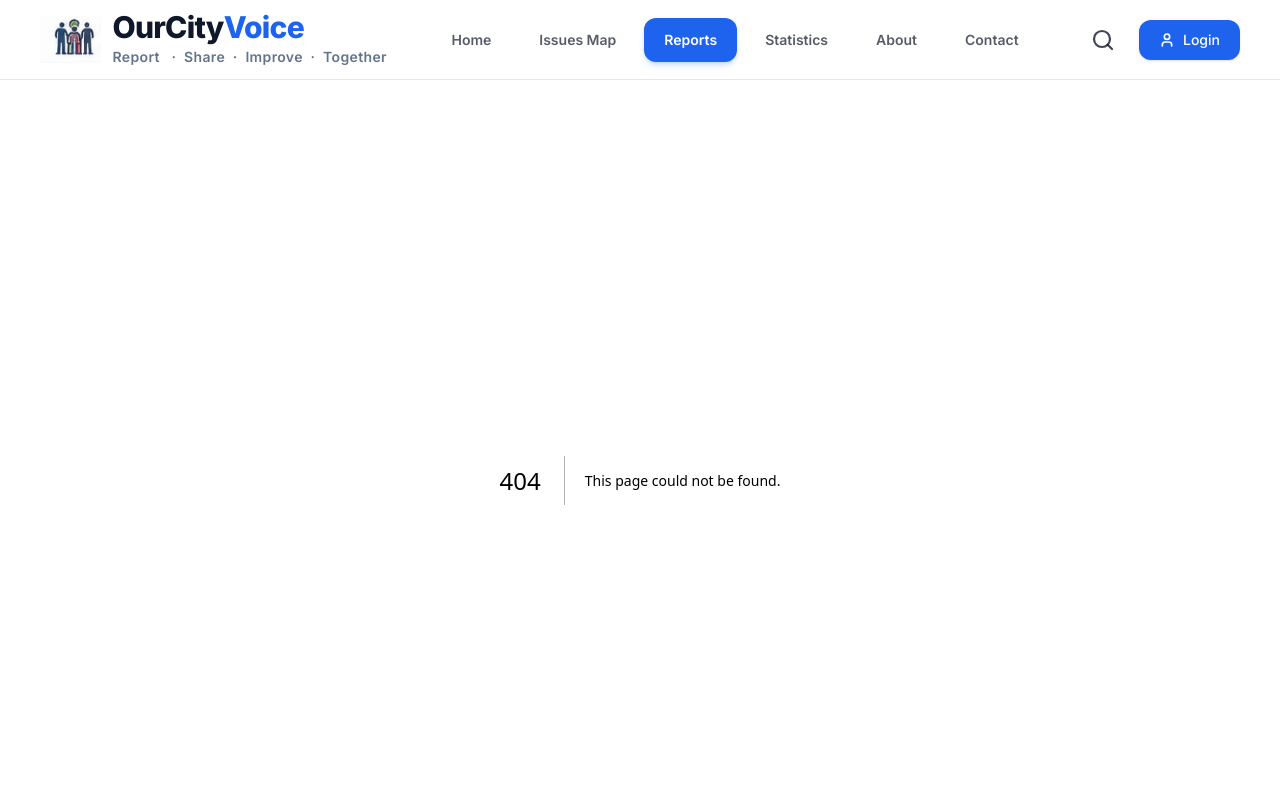
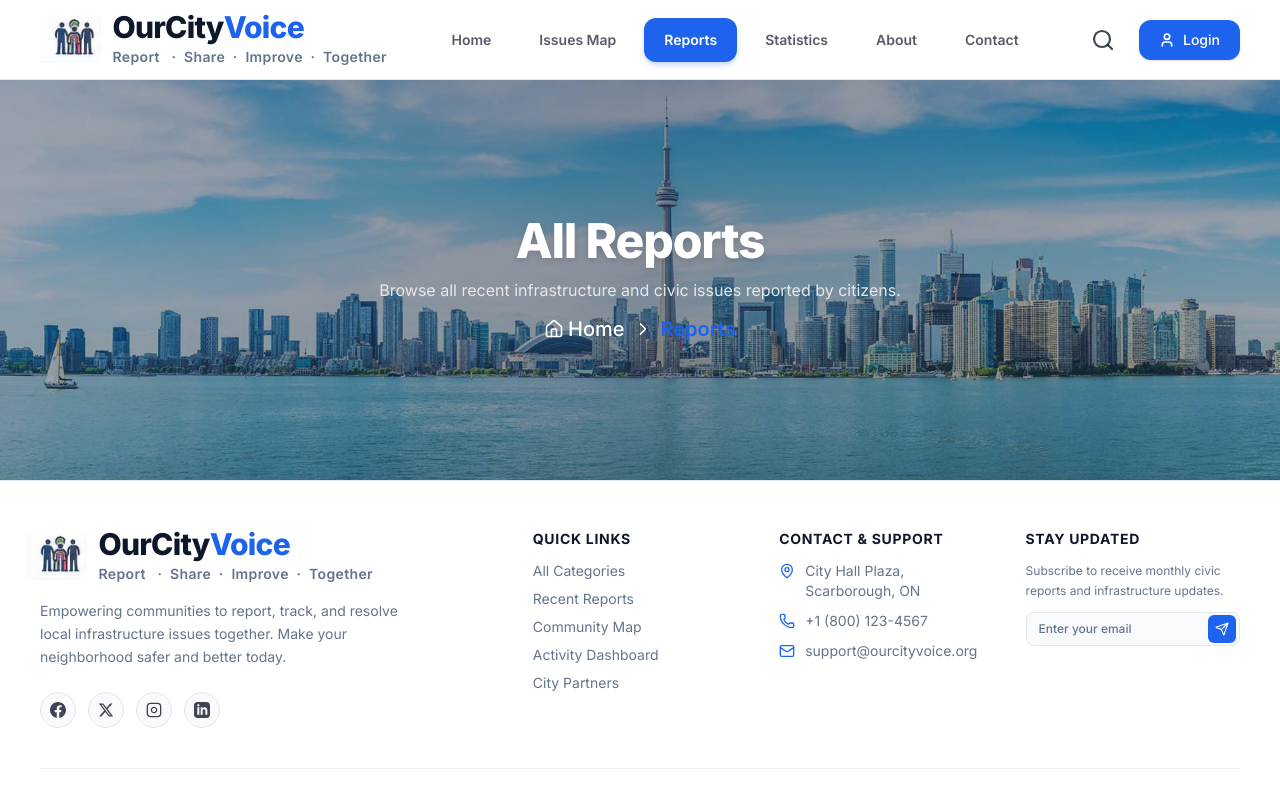
Before and after one commit to DreamLabIt/our-city-voice, a Next.js app: page /reports in a window 1280 px wide. Before the commit this address had no page. Shown: the top 793 px of the page. Built offline with nearby package versions, Linux system fonts and the light colour scheme.

Commit message:
Add ReportsPage component with PageHeader for displaying reports

```diff
--- /dev/null
+++ b/app/reports/page.tsx
@@ -0,0 +1,14 @@
+import PageHeader from "@/components/common/PageHeader";
+
+export default function ReportsPage() {
+    return (
+        <section>
+            <PageHeader
+                title="All Reports"
+                description="Browse all recent infrastructure and civic issues reported by citizens."
+                bgImage="/hero-bg.jpg"
+            />
+
+        </section>
+    );
+}
```
